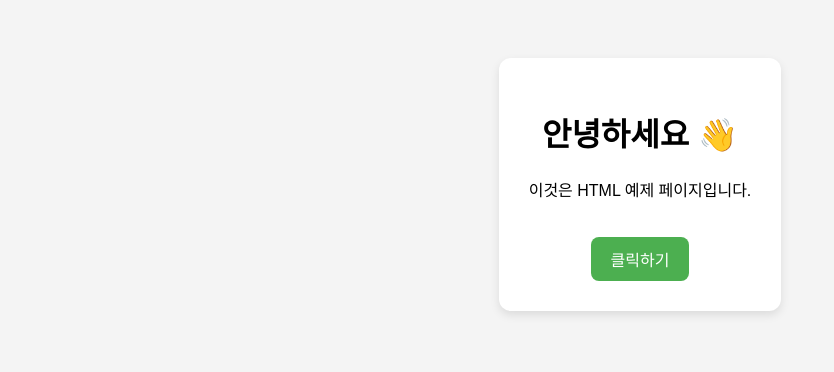
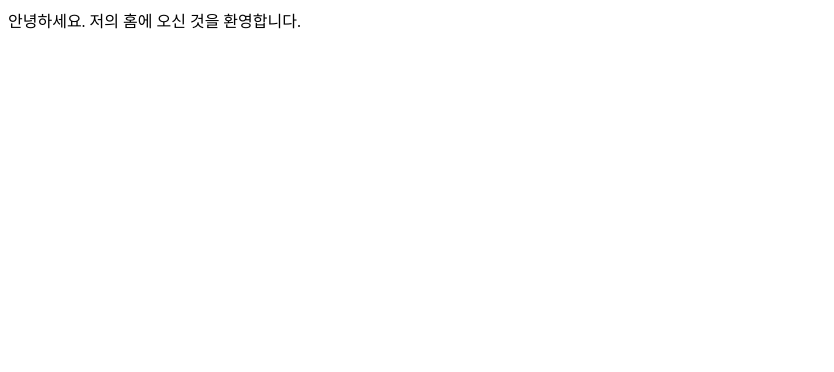
Before and after one commit to h-chaeyeong/h-chaeyeong.github.io, a plain HTML site: page index.html in a window 1280 px wide. Shown: the whole page, without its empty margins (0-834 px from the left). Drawn offline with Linux system fonts and the light colour scheme.

Commit message:
Update index.html

```diff
--- a/index.html
+++ b/index.html
@@ -1,54 +1,12 @@
-<!DOCTYPE html>
-<html lang="ko">
-<head>
-  <meta charset="UTF-8">
-  <meta name="viewport" content="width=device-width, initial-scale=1.0">
-  <title>샘플 페이지</title>
-  <style>
-    body {
-      font-family: Arial, sans-serif;
-      background-color: #f4f4f4;
-      text-align: center;
-      padding: 50px;
-    }
 
-    .box {
-      background: white;
-      padding: 30px;
-      border-radius: 12px;
-      box-shadow: 0 4px 10px rgba(0,0,0,0.1);
-      display: inline-block;
-    }
+<html>
+  <head>
+    <title>my home
+    </title>
+  </head>
+  <body>
+    안녕하세요. 저의 홈에 오신 것을 환영합니다.
+  </body>
 
-    button {
-      margin-top: 20px;
-      padding: 10px 20px;
-      border: none;
-      background-color: #4CAF50;
-      color: white;
-      border-radius: 8px;
-      cursor: pointer;
-      font-size: 16px;
-    }
 
-    button:hover {
-      background-color: #45a049;
-    }
-  </style>
-</head>
-<body>
-
-  <div class="box">
-    <h1>안녕하세요 👋</h1>
-    <p>이것은 HTML 예제 페이지입니다.</p>
-    <button onclick="showMessage()">클릭하기</button>
-  </div>
-
-  <script>
-    function showMessage() {
-      alert("버튼이 클릭되었습니다!");
-    }
-  </script>
-
-</body>
 </html>
```
